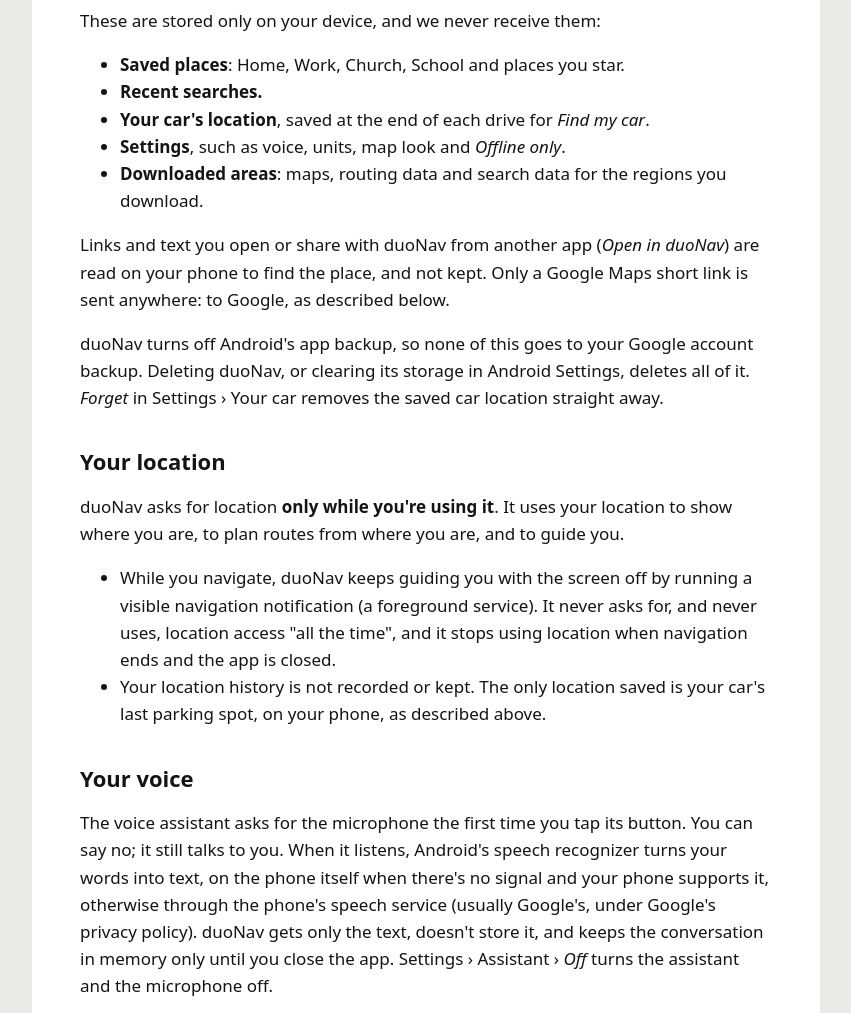
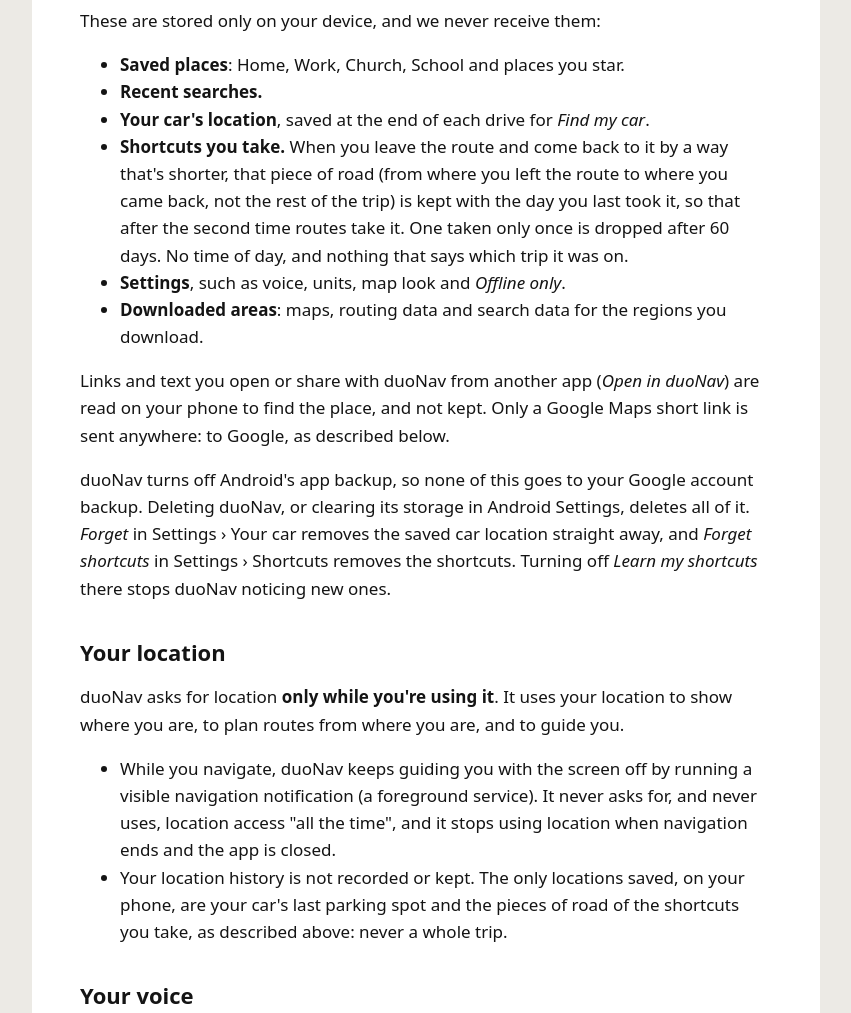
Before and after one commit to jericrealubit/jericrealubit.github.io, a plain HTML site: page duonav/legal/privacy/index.html in a window 1280 px wide. Shown: the part 580-1593 px from the top of the page, without its empty margins (214-1065 px from the left). Drawn offline with Linux system fonts and the light colour scheme.

Commit message:
Mirror duoNav site from jericrealubit/duonav@64aadf4

```diff
--- a/duonav/legal/privacy/index.html
+++ b/duonav/legal/privacy/index.html
@@ -66,16 +66,17 @@ footer { max-width: 820px; margin: 0 auto; padding: 0 16px 32px; color: var(--mu
   <li><strong>Saved places</strong>: Home, Work, Church, School and places you star.</li>
   <li><strong>Recent searches.</strong></li>
   <li><strong>Your car's location</strong>, saved at the end of each drive for <em>Find my car</em>.</li>
+  <li><strong>Shortcuts you take.</strong> When you leave the route and come back to it by a way that's shorter, that piece of road (from where you left the route to where you came back, not the rest of the trip) is kept with the day you last took it, so that after the second time routes take it. One taken only once is dropped after 60 days. No time of day, and nothing that says which trip it was on.</li>
   <li><strong>Settings</strong>, such as voice, units, map look and <em>Offline only</em>.</li>
   <li><strong>Downloaded areas</strong>: maps, routing data and search data for the regions you download.</li>
 </ul>
 <p>Links and text you open or share with duoNav from another app (<em>Open in duoNav</em>) are read on your phone to find the place, and not kept. Only a Google Maps short link is sent anywhere: to Google, as described below.</p>
-<p>duoNav turns off Android's app backup, so none of this goes to your Google account backup. Deleting duoNav, or clearing its storage in Android Settings, deletes all of it. <em>Forget</em> in Settings › Your car removes the saved car location straight away.</p>
+<p>duoNav turns off Android's app backup, so none of this goes to your Google account backup. Deleting duoNav, or clearing its storage in Android Settings, deletes all of it. <em>Forget</em> in Settings › Your car removes the saved car location straight away, and <em>Forget shortcuts</em> in Settings › Shortcuts removes the shortcuts. Turning off <em>Learn my shortcuts</em> there stops duoNav noticing new ones.</p>
 <h2 id="your-location">Your location</h2>
 <p>duoNav asks for location <strong>only while you're using it</strong>. It uses your location to show where you are, to plan routes from where you are, and to guide you.</p>
 <ul>
   <li>While you navigate, duoNav keeps guiding you with the screen off by running a visible navigation notification (a foreground service). It never asks for, and never uses, location access &quot;all the time&quot;, and it stops using location when navigation ends and the app is closed.</li>
-  <li>Your location history is not recorded or kept. The only location saved is your car's last parking spot, on your phone, as described above.</li>
+  <li>Your location history is not recorded or kept. The only locations saved, on your phone, are your car's last parking spot and the pieces of road of the shortcuts you take, as described above: never a whole trip.</li>
 </ul>
 <h2 id="your-voice">Your voice</h2>
 <p>The voice assistant asks for the microphone the first time you tap its button. You can say no; it still talks to you. When it listens, Android's speech recognizer turns your words into text, on the phone itself when there's no signal and your phone supports it, otherwise through the phone's speech service (usually Google's, under Google's privacy policy). duoNav gets only the text, doesn't store it, and keeps the conversation in memory only until you close the app. Settings › Assistant › <em>Off</em> turns the assistant and the microphone off.</p>
@@ -85,7 +86,7 @@ footer { max-width: 820px; margin: 0 auto; padding: 0 16px 32px; color: var(--mu
 <div class="table"><table>
 <thead><tr><th>Service</th><th>When</th><th>What it receives</th></tr></thead>
 <tbody>
-<tr><td><strong>Stadia Maps</strong> (routing and search)</td><td>When you plan a route, add a stop, are rerouted, or search, and when duoNav checks for a faster route every two minutes while you drive with signal</td><td>The start, stops and destination, your current position and heading on a reroute or faster-route check, the travel mode, your <em>Routes avoid</em> choices, your language and units; for search, what you type and your current position, so nearby results come first. Your device's IP address, as with any internet request.</td></tr>
+<tr><td><strong>Stadia Maps</strong> (routing and search)</td><td>When you plan a route, add a stop, are rerouted, or search, and when duoNav checks for a faster route every two minutes while you drive with signal</td><td>The start, stops and destination, your current position and heading on a reroute or faster-route check, the travel mode, your <em>Routes avoid</em> choices, your language and units; when a route passes one of your learned shortcuts by, a few points along that shortcut, to ask for the route that takes it; for search, what you type and your current position, so nearby results come first. Your device's IP address, as with any internet request.</td></tr>
 <tr><td><strong>Stadia Maps</strong> (the map)</td><td>Whenever the map shows an area you haven't downloaded, and when you download or update an area</td><td>Which map pieces your phone asks for, which shows roughly which area is on screen, and your IP address.</td></tr>
 <tr><td><strong>Protomaps</strong> and <strong>GitHub</strong> (map files for testing)</td><td>Only in test builds without a Stadia key, and when you load a map file in the test screens</td><td>The same: which map pieces, and your IP address. If duoNav moves its maps to its own hosting, this table will name it first.</td></tr>
 <tr><td><strong>duoNav's assistant server</strong> (on Cloudflare) and <strong>Anthropic</strong> (the Claude AI model behind the voice assistant)</td><td>When you talk to the assistant and it can't answer on the phone, and for its occasional check-ins on a drive, unless <em>Offline only</em> is on or Settings › Assistant is <em>Off</em></td><td>The text of what you said (not the recording), the assistant's earlier replies in that conversation, and the trip's context: which screen you're on, the local time, your first name if you set one, the destination's name, the distance and time left and the next turn's street. Names, streets and distances of places it found for you. When you ask about traffic: the minutes left on your route, and the main road names and minutes of another way. <strong>Never your location or coordinates.</strong> Your IP address. Our server doesn't log any of it; it only counts requests per IP address for a minute to limit abuse.</td></tr>
@@ -111,6 +112,7 @@ footer { max-width: 820px; margin: 0 auto; padding: 0 16px 32px; color: var(--mu
 <ul>
   <li><strong>Location:</strong> allow or deny it in Android Settings › Apps › duoNav › Permissions at any time. The map still works without it; navigation doesn't.</li>
   <li><strong>Offline only:</strong> keeps everything on your phone, apart from downloads you start.</li>
+  <li><strong>Shortcuts:</strong> Settings › Shortcuts › <em>Learn my shortcuts</em> turns learning off, and <em>Forget shortcuts</em> removes the ones kept.</li>
   <li><strong>Delete everything:</strong> uninstall duoNav, or Android Settings › Apps › duoNav › Storage › <em>Clear storage</em>.</li>
 </ul>
 <p>Depending on where you live (for example under the Australian Privacy Principles, the GDPR in Europe, or privacy laws in your country), you may have rights to access, correct or delete personal data a service holds about you. We don't hold any about you; the services above handle requests about their own records under their policies. You can still contact us with any question.</p>
```
